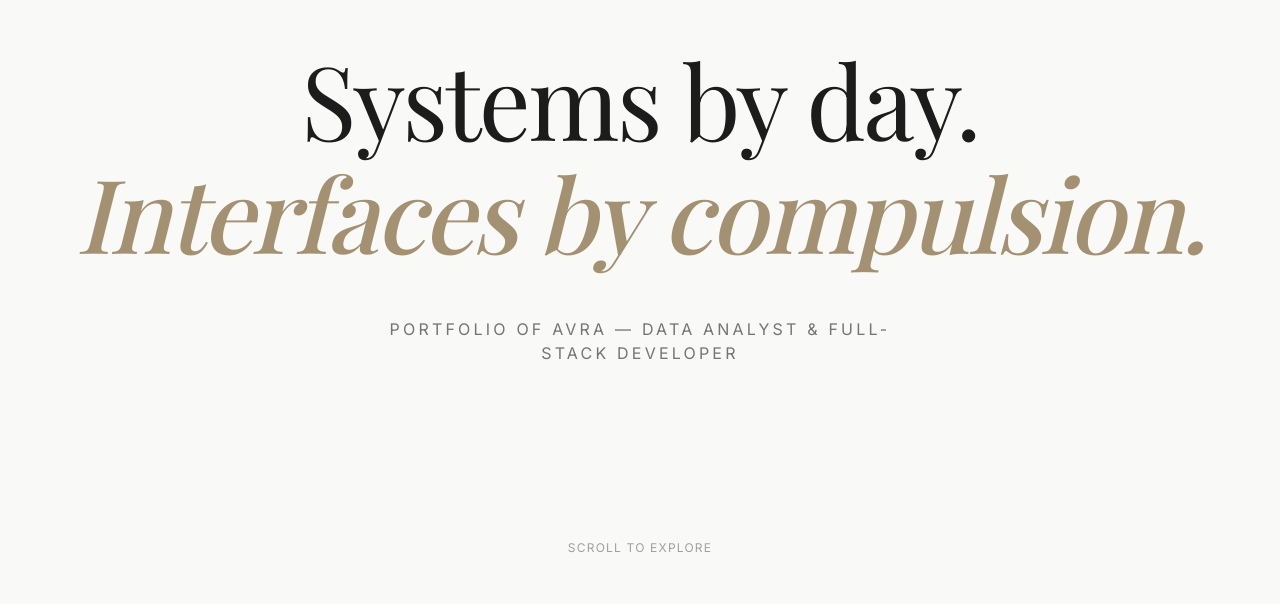
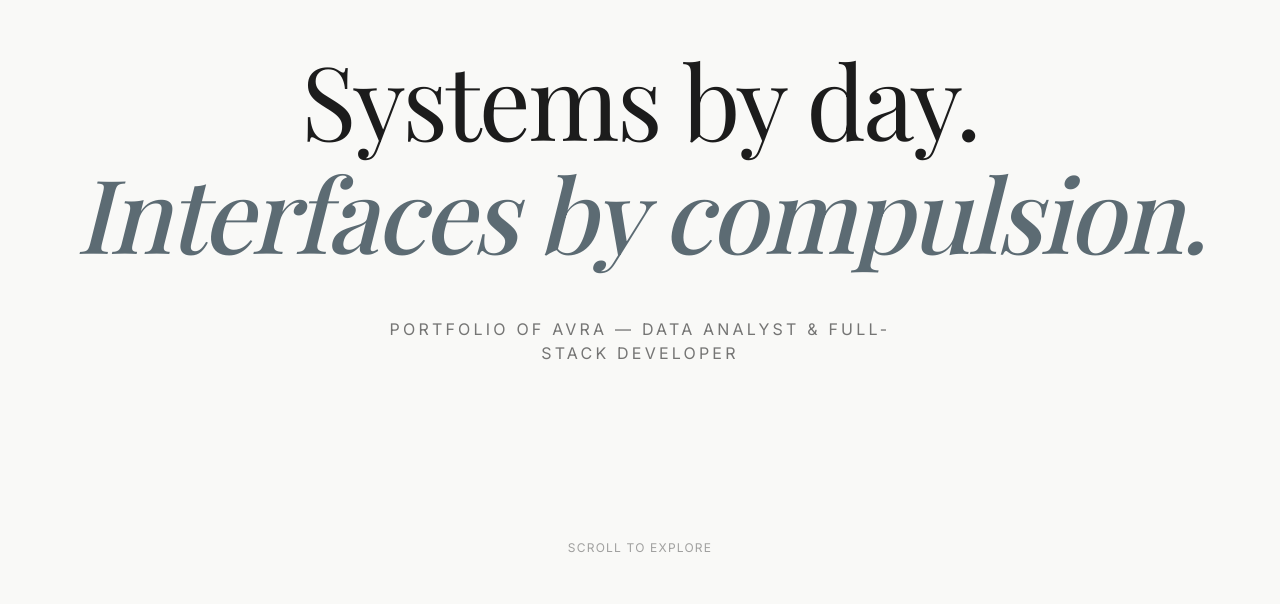
Before and after one commit to AvraCodes/Portfolio-2, a Next.js app: page / in a window 1280 px wide. Shown: the part 196-800 px from the top of the page. Built offline with nearby package versions, Linux system fonts and the light colour scheme.

Commit message:
style: update --color-accent to cool slate

```diff
--- a/src/app/globals.css
+++ b/src/app/globals.css
@@ -3,7 +3,7 @@
 @theme inline {
   --color-background: #f9f9f7;
   --color-foreground: #1c1c1c;
-  --color-accent: #a39171; /* Sophisticated muted gold/taupe */
+  --color-accent: #5c6b73; /* Sophisticated cool slate */
 
   --font-sans: var(--font-inter), ui-sans-serif, system-ui, sans-serif;
   --font-display: var(--font-playfair), ui-serif, Georgia, Cambria, "Times New Roman", Times, serif;
```
